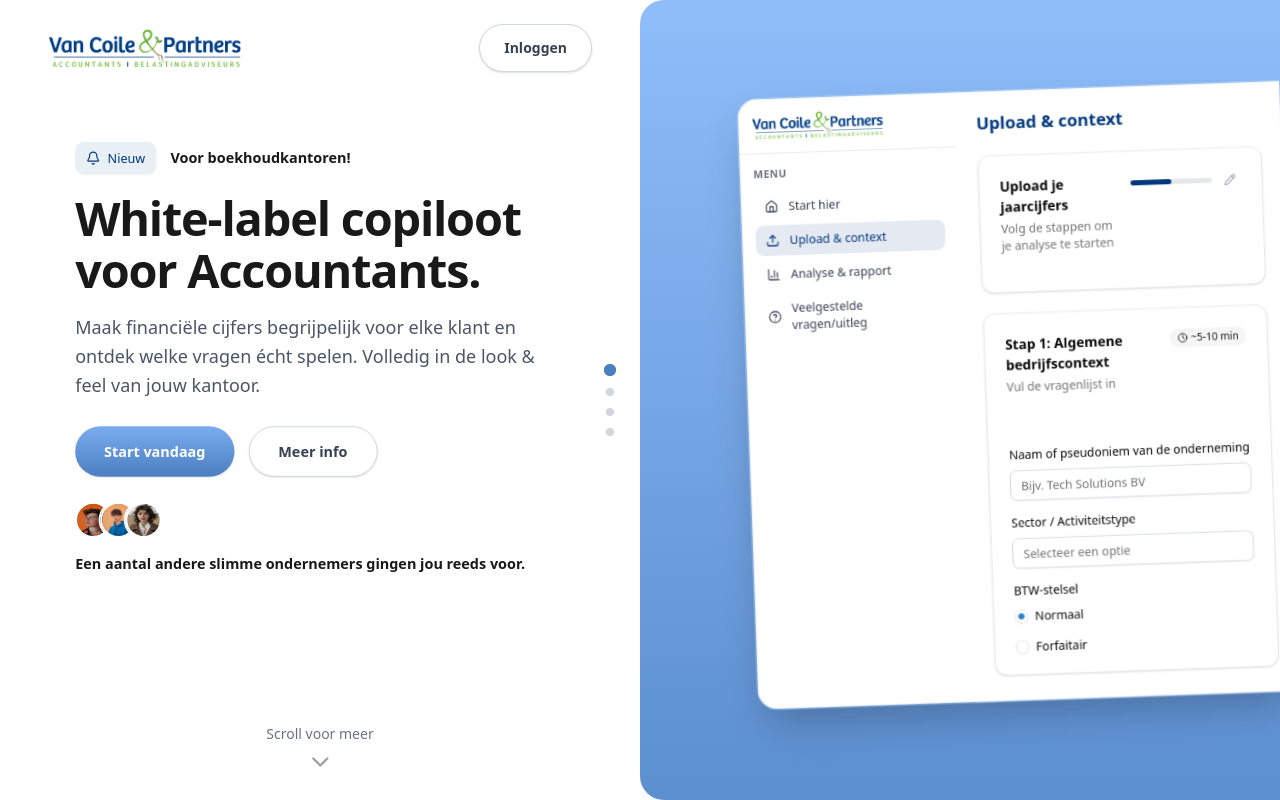
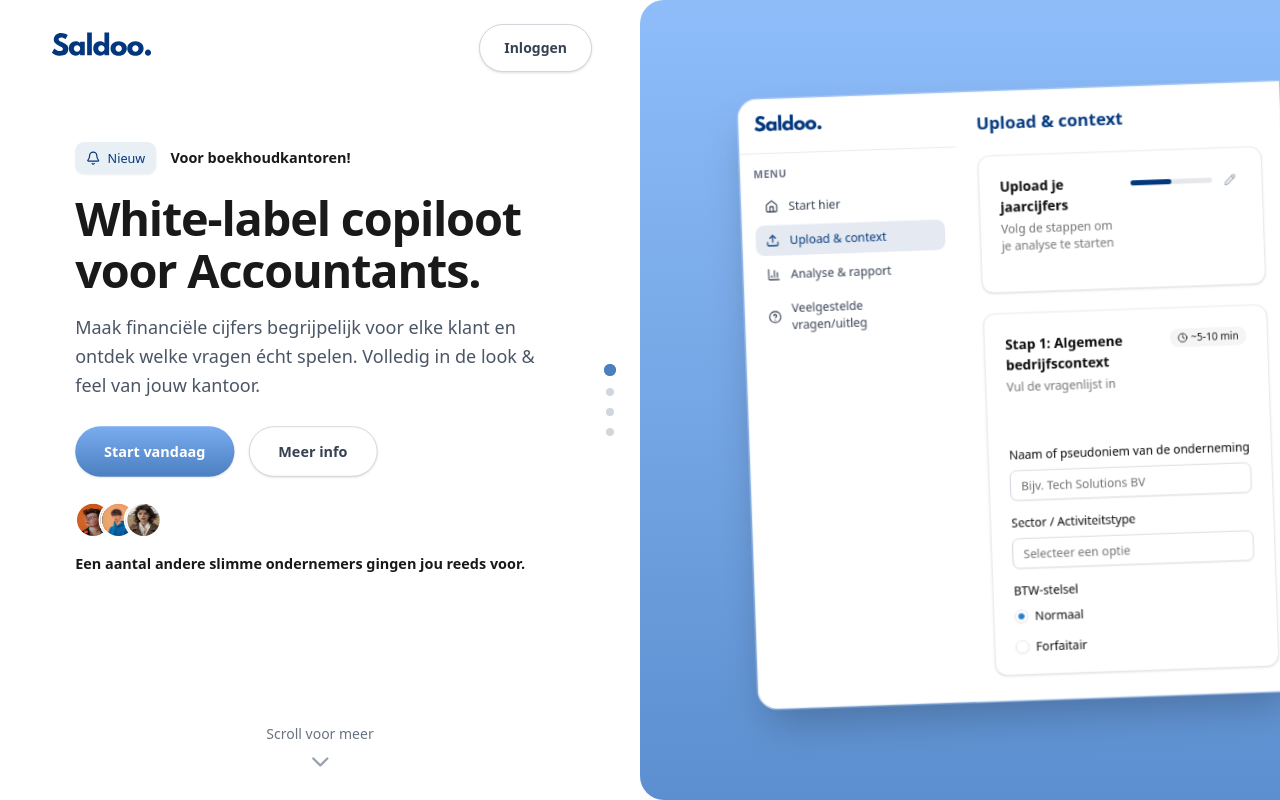
Before and after one commit to SaldooBE/saldoo-landing, a Next.js app: page / in a window 1280 px wide. Built offline with nearby package versions, Linux system fonts and the light colour scheme.

Commit message:
revert-saldoo-logo

```diff
--- a/components/app-sidebar.tsx
+++ b/components/app-sidebar.tsx
@@ -187,8 +187,8 @@
       <SidebarHeader>
         <div className="flex items-center gap-2 px-2 py-2">
           <Image
-            src="/Vancoile_demo.png"
-            alt="Vancoile Logo"
+            src="/logo-blauw.svg"
+            alt="Saldoo Logo"
             width={140}
             height={50}
             className="h-10 w-auto"
--- a/components/faq-preview.tsx
+++ b/components/faq-preview.tsx
@@ -53,8 +53,8 @@
           {/* Logo */}
           <div className="border-b border-gray-200 p-4">
             <Image
-              src="/Vancoile_demo.png"
-              alt="Vancoile Logo"
+              src="/logo-blauw.svg"
+              alt="Saldoo Logo"
               width={120}
               height={40}
               className="h-8 w-auto"
--- a/components/home-nav.tsx
+++ b/components/home-nav.tsx
@@ -19,8 +19,8 @@
           {onHeroClick ? (
             <button onClick={onHeroClick} className="cursor-pointer">
               <Image
-                src="/Vancoile_demo.png"
-                alt="Vancoile Logo"
+                src="/logo-blauw.svg"
+                alt="Saldoo Logo"
                 width={120}
                 height={36}
                 className="h-10 w-auto"
@@ -30,8 +30,8 @@
           ) : (
             <Link href="/">
               <Image
-                src="/Vancoile_demo.png"
-                alt="Vancoile Logo"
+                src="/logo-blauw.svg"
+                alt="Saldoo Logo"
                 width={120}
                 height={36}
                 className="h-10 w-auto"
--- a/components/mobile-upload-preview.tsx
+++ b/components/mobile-upload-preview.tsx
@@ -13,8 +13,8 @@
         {/* Header with Logo */}
         <div className="border-b border-gray-200 bg-white px-4 py-3 flex items-center justify-between">
           <Image
-            src="/Vancoile_demo.png"
-            alt="Vancoile Logo"
+            src="/logo-blauw.svg"
+            alt="Saldoo Logo"
             width={100}
             height={32}
             className="h-6 w-auto"
--- a/components/platform-preview.tsx
+++ b/components/platform-preview.tsx
@@ -18,8 +18,8 @@
           {/* Logo */}
           <div className="border-b border-gray-200 p-4">
             <Image
-              src="/Vancoile_demo.png"
-              alt="Vancoile Logo"
+              src="/logo-blauw.svg"
+              alt="Saldoo Logo"
               width={120}
               height={40}
               className="h-8 w-auto"
--- a/components/report-preview.tsx
+++ b/components/report-preview.tsx
@@ -35,8 +35,8 @@
           {/* Logo */}
           <div className="border-b border-gray-200 p-4">
             <Image
-              src="/Vancoile_demo.png"
-              alt="Vancoile Logo"
+              src="/logo-blauw.svg"
+              alt="Saldoo Logo"
               width={120}
               height={40}
               className="h-8 w-auto"
```
Also changed, not shown: components/metamask-error-handler.tsx (line endings or trailing spaces).
